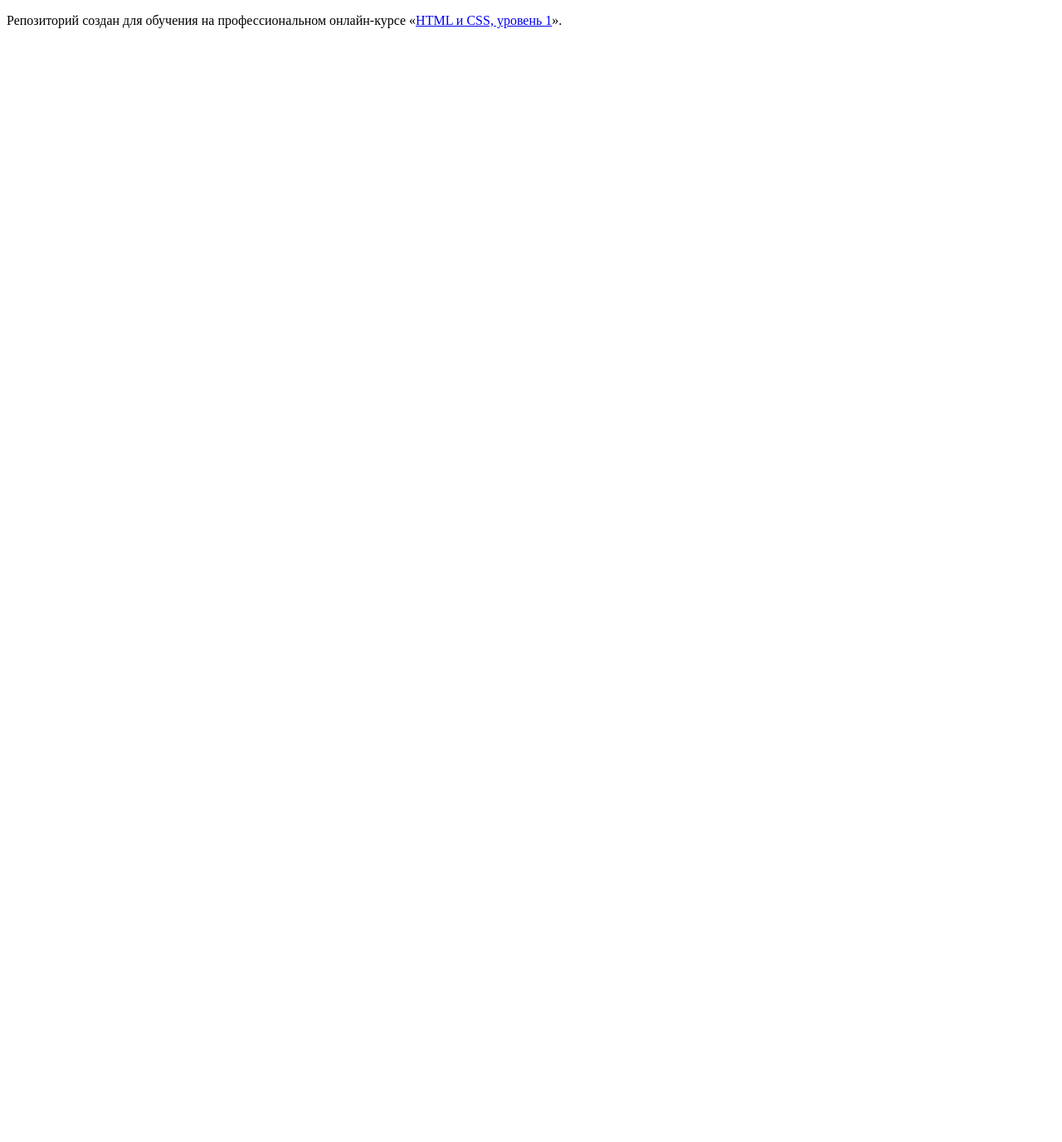
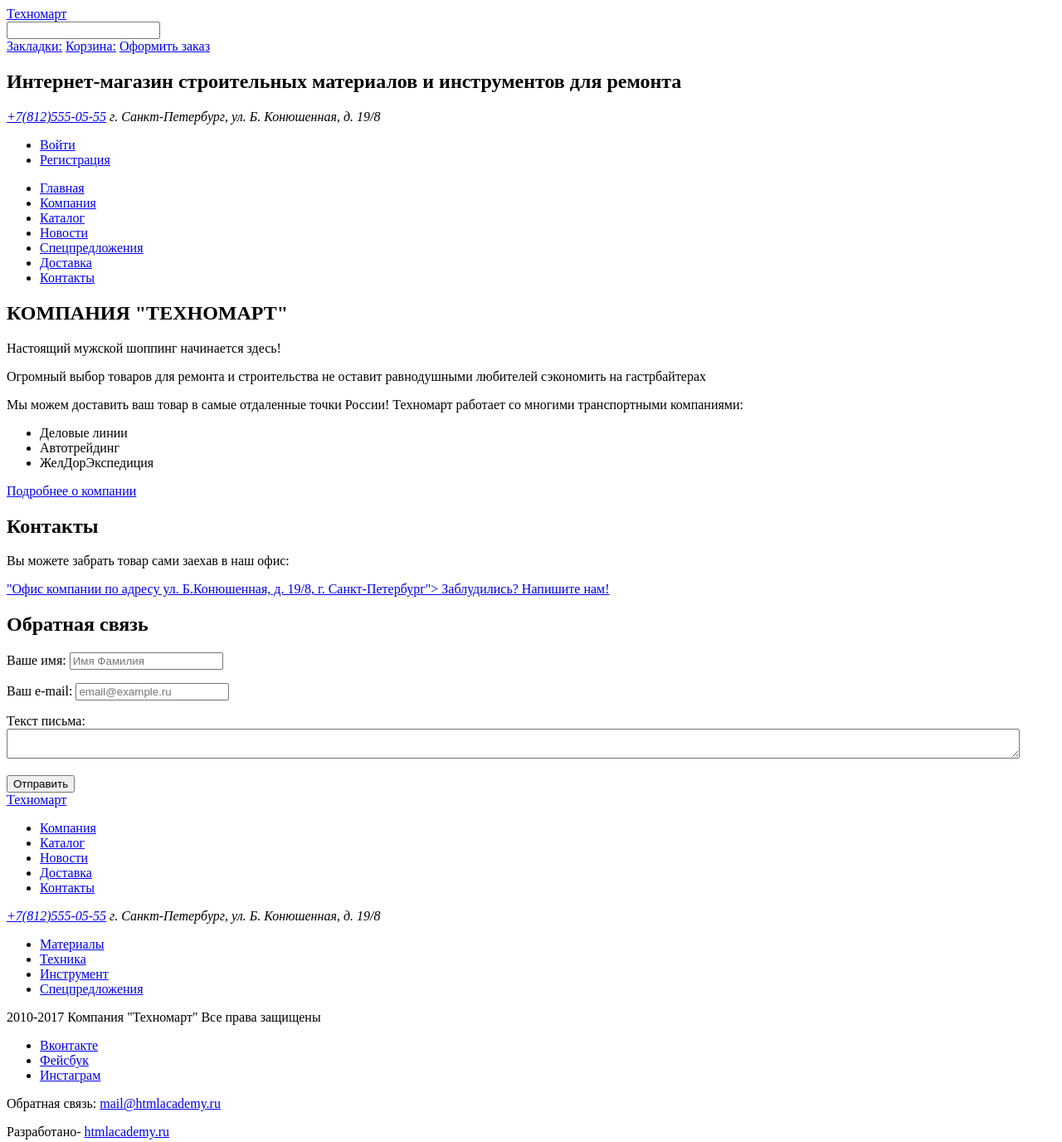
Before and after one commit to Yuliya89/1274659-technomart-28, a plain HTML site: page index.html in a window 1280 px wide. Shown: the whole page at 83% size. Before the commit the page ends 800 px from the top, so only its background shows below. Drawn offline with Linux system fonts and the light colour scheme.

Commit message:
Начинаем разметку. Главная страница

```diff
--- a/index.html
+++ b/index.html
@@ -5,8 +5,124 @@
     <title>HTML Academy: Техномарт</title>
   </head>
   <body>
-
-    <p>Репозиторий создан для обучения на профессиональном онлайн‑курсе «<a href="https://htmlacademy.ru/intensive/htmlcss">HTML и CSS, уровень 1</a>».</p>
-
+    <header>
+      <a href="#">Техномарт</a>
+      <form>
+       <input type="search">
+      </form>
+      <a href="#">Закладки:</a>
+      <a href="#">Корзина:</a>
+      <a href="#">Оформить заказ</a>
+     <section>
+      <h1>
+      Интернет-магазин
+      строительных материалов
+      и инструментов для ремонта
+      </h1>
+      <address >
+       <a href="#">+7(812)555-05-55</a>
+       г. Санкт-Петербург, ул. Б. Конюшенная, д. 19/8
+      </address>
+      <ul>
+       <li><a href="#">Войти</a></li>
+       <li><a href="#">Регистрация</a></li>
+      </ul>
+     </section>
+     <nav>
+      <ul>
+       <li><a href="index.html">Главная</a></li>
+       <li><a href="#">Компания</a></li>
+       <li><a href="catalog.html">Каталог</a></li>
+       <li><a href="#">Новости</a></li>
+       <li><a href="#">Спецпредложения</a></li>
+       <li><a href="#">Доставка</a></li>
+       <li><a href="#">Контакты</a></li>
+      </ul>
+     </nav>
+    </header>
+    <main>
+    <!--здесь будет форма-->
+     <section>
+      <h2>КОМПАНИЯ "ТЕХНОМАРТ"</h2>
+      <p>Настоящий мужской шоппинг начинается здесь!</p>
+      <p>Огромный выбор товаров для ремонта и строительства не оставит
+       равнодушными любителей сэкономить на гастрбайтерах</p>
+      <p>Мы можем доставить ваш товар в самые отдаленные точки России!
+      Техномарт работает со многими транспортными компаниями:</p>
+      <ul>
+       <li>Деловые линии</li>
+       <li>Автотрейдинг</li>
+       <li>ЖелДорЭкспедиция</li>
+      </ul>
+      <a href="#">Подробнее о компании</a>
+     </section>
+     <section>
+      <h2>Контакты</h2>
+      <p>Вы можете забрать товар сами
+      заехав в наш офис:</p>
+      <a href="#">"Офис компании по адресу ул. Б.Конюшенная, д. 19/8, г. Санкт-Петербург">
+      </a>
+      <a href="#">Заблудились? Напишите нам!</a>
+     </section>
+     <section>
+      <h2>Обратная связь</h2>
+       <form action="https://echo.htmlacademy.ru" method="post">
+         <p>
+           <label for="appointment-name">Ваше имя:</label>
+           <input id="appointment-name" type="text" name="name" value="" placeholder="Имя Фамилия">
+         </p>
+         <p>
+           <label for="appointment-email">Ваш e-mail:</label>
+           <input id="appointment-email" type="email" name="email" value="" placeholder="email@example.ru">
+         </p>
+         <p>
+           <label for="appointment-text">Текст письма:</label>
+           <textarea id="appointment-text" cols="150" name="text" placeholder="В свободной форме">
+           </textarea>
+         </p>
+         <button type="submit">Отправить</button>
+       </form>
+     </section>
+   </main>
+   <footer>
+    <a href="#">Техномарт</a>
+    <nav>
+     <ul>
+      <li><a href="#">Компания</a></li>
+      <li><a href="catalog.html">Каталог</a></li>
+      <li><a href="#">Новости</a></li>
+      <li><a href="#">Доставка</a></li>
+      <li><a href="#">Контакты</a></li>
+     </ul>
+    </nav>
+   <address>
+     <a href="tel:+7(812)555-05-55">+7(812)555-05-55</a>
+     г. Санкт-Петербург, ул. Б. Конюшенная, д. 19/8
+   </address>
+   <ul>
+    <li><a href="#">Материалы</a></li>
+    <li><a href="#">Техника</a></li>
+    <li><a href="#">Инструмент</a></li>
+    <li><a href="#">Спецпредложения</a></li>
+   </ul>
+   <div>
+     <p>2010-2017 Компания "Техномарт"
+      Все права защищены
+     </p>
+     <div>
+      <ul>
+       <li><a href="#">Вконтакте</a></li>
+       <li><a href="#">Фейсбук</a></li>
+       <li><a href="#">Инстаграм</a></li>
+      </ul>
+     </div>
+     <p>Обратная связь:
+      <a href="mailto:mail@htmlacademy.ru">mail@htmlacademy.ru</a>
+     </p>
+     <p>Разработано-
+      <a href="https://htmlacademy.ru/intensive/htmlcss">htmlacademy.ru</a>
+     </p>
+   </div>
+  </footer>
   </body>
 </html>
```
